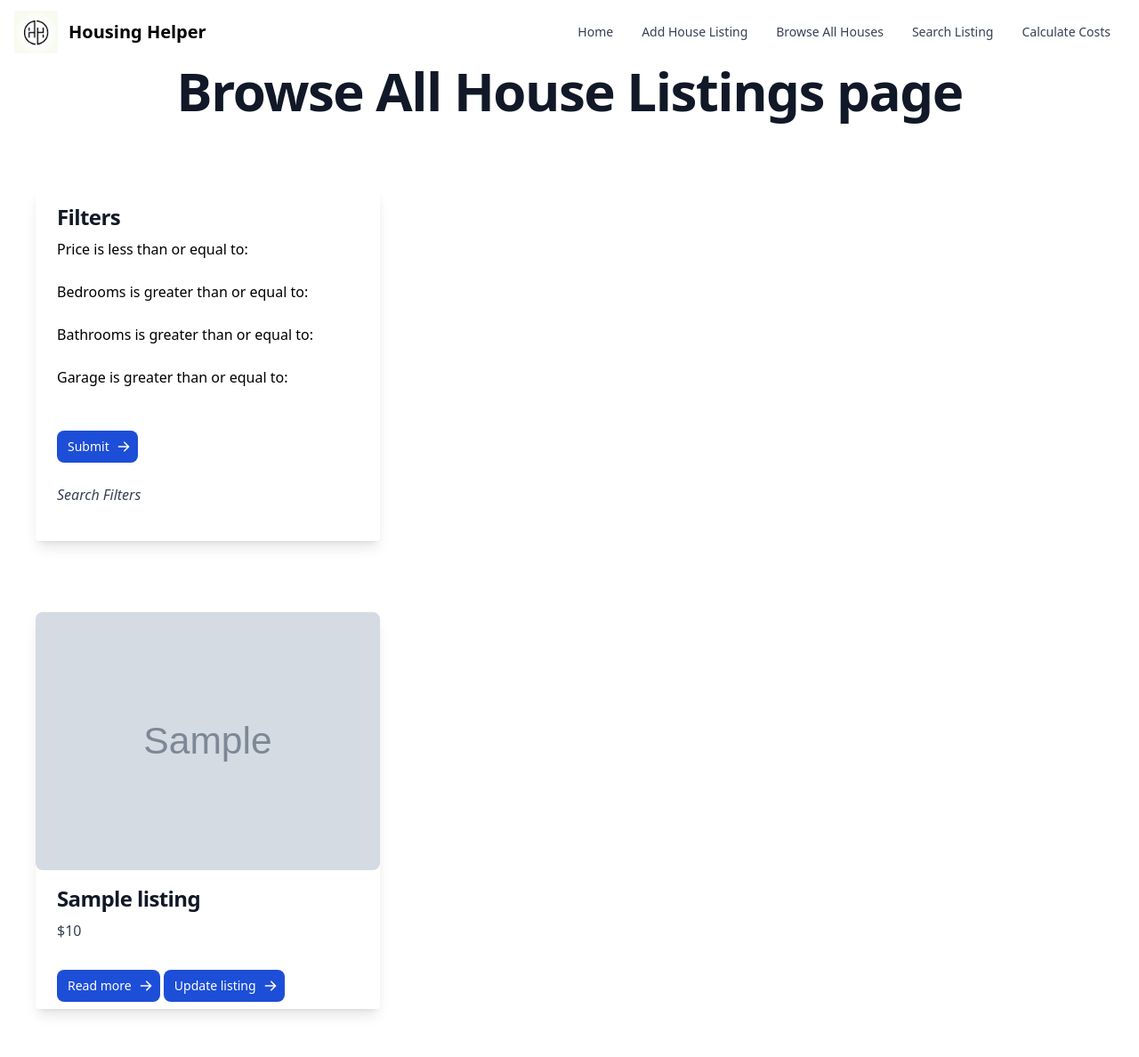
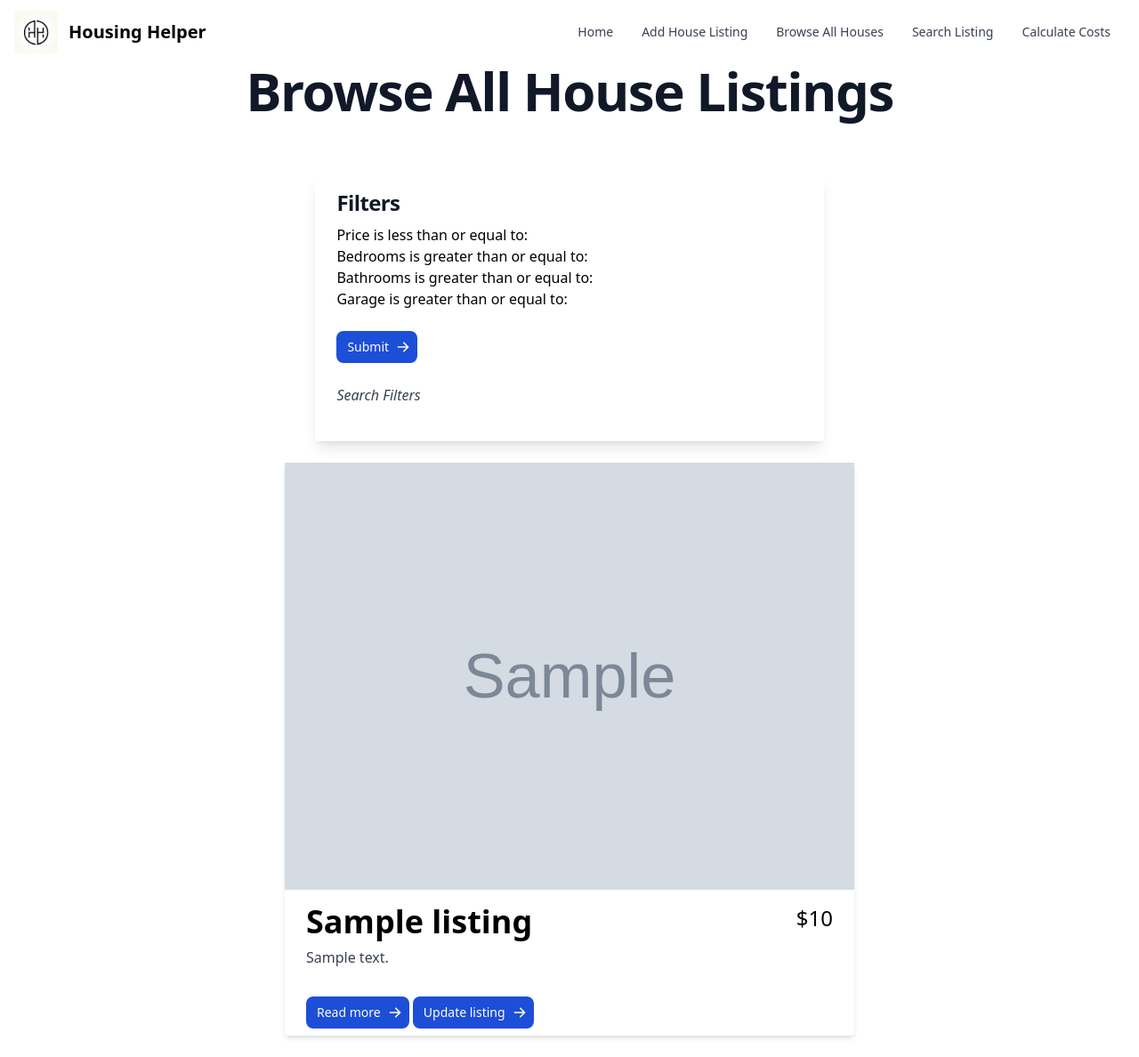
Before and after one commit to WSU-4110/HousingHelper, a Django app: page /browselisting/ in a window 1280 px wide. Shown: the whole page at 89% size. Before the commit the page ends 1141 px from the top, so only its background shows below. Run offline with Django 4.2, Linux system fonts and the light colour scheme; tables that the repository leaves empty hold one stand-in row (values such as "Sample post"); grey boxes marked "Sample" are stand-in pictures; parts of the project's set-up code (start-up, migrations or seed data) failed here and were passed over; some libraries are stand-ins or nearby versions.

Commit message:
minor changes

```diff
--- a/housinghelper/listings/templates/listings/browse_houses.html
+++ b/housinghelper/listings/templates/listings/browse_houses.html
@@ -5,11 +5,14 @@
 
 
 
-<h1 class="mb-4 text-4xl font-extrabold tracking-tight leading-none text-gray-900 md:text-5xl lg:text-6xl text-black-600 text-center">Browse All House Listings page</h1>
+<h1 class="mb-4 text-4xl font-extrabold tracking-tight leading-none text-gray-900 md:text-5xl lg:text-6xl text-black-600 text-center">Browse All House Listings</h1>
+
+<br>
 <br>
 
+<div class="flex justify-center">
 
-<div class="p-10 grid grid-cols-1 sm:grid-cols-1 md:grid-cols-3 lg:grid-cols-3 xl:grid-cols-3 gap-5">
+<div class="">
   <!--Card 1-->
 
   <div class="rounded overflow-hidden shadow-lg">
@@ -37,13 +40,7 @@
 
 </div>
 
-
-
-
-
-
-
-
+</div>
 
 
 
@@ -54,31 +51,24 @@
 {% for listings in listing_filter.qs  %}
 
 
+  <div class="flex justify-center">
+    <div class="w-1/2">
+      <div class="bg-white shadow-md rounded my-6">
+        <a href="{% url 'listing-detail' listings.pk %}"> <img class="w-full" src="{{ listings.image.url  }}" alt="Sunset in the mountains"></a>
+        <div class="px-6 py-4">
+          <div class="flow-root">
+            <a href="{% url 'listing-detail' listings.pk %}">
+              <div class="font-bold text-4xl mb-2 float-left">{{ listings.title }}</div>
+            </a>
 
-<div class="p-10 grid grid-cols-1 sm:grid-cols-1 md:grid-cols-3 lg:grid-cols-3 xl:grid-cols-3 gap-5">
-  <!--Card 1-->
+            <div class="text-2xl mb-2 text-right float-right">${{ listings.price }}</div>
 
-  <div class="rounded overflow-hidden shadow-lg">
-
-    <div class="max-w-4xl mx-auto">
-     {% if listings.image %}
-      <a href="{% url 'listing-detail' listings.pk %}"> <img  class="x1h-auto rounded-lg w-full h-100 object-cover"
-      src="{{ listings.image.url }}" alt="profile picture"> </a>
-      {%endif%}
           </div>
-
-
-
-    <div class="px-6 py-4">
-      <a href="{% url 'listing-detail' listings.pk %}">
-        <h5 class="mb-2 text-2xl font-bold tracking-tight text-gray-900 ">{{listings.title}}</h5>
-    </a>
           <p class="text-gray-700 text-base">
-        ${{listings.price}}
+            {{ listings.description }}
           </p>
         </div>
         <div class="px-6 pt-4 pb-2">
-
           <a href="{% url 'listing-detail' listings.pk %}" class="inline-flex items-center py-2 px-3 text-sm font-medium text-center text-white bg-blue-700 rounded-lg hover:bg-blue-800 focus:ring-4 focus:outline-none focus:ring-blue-300 dark:bg-blue-600 dark:hover:bg-blue-700 dark:focus:ring-blue-800">
             Read more
             <svg aria-hidden="true" class="ml-2 -mr-1 w-4 h-4" fill="currentColor" viewBox="0 0 20 20" xmlns="http://www.w3.org/2000/svg"><path fill-rule="evenodd" d="M10.293 3.293a1 1 0 011.414 0l6 6a1 1 0 010 1.414l-6 6a1 1 0 01-1.414-1.414L14.586 11H3a1 1 0 110-2h11.586l-4.293-4.293a1 1 0 010-1.414z" clip-rule="evenodd"></path></svg>
@@ -89,12 +79,8 @@
         </a>
         </div>
       </div>
-
     </div>
-
-
-
-
+  </div>
 
 
 
--- a/housinghelper/listings/templates/listings/listing.html
+++ b/housinghelper/listings/templates/listings/listing.html
@@ -11,6 +11,10 @@
 
 
 {% block content %}
+
+
+<!--Product page-->
+
 
 <h1>{{ listing }}</h1> <br> <h4>{{listing.choice}}</h4>
 <text>Price: ${{ listing.price }}</text> <br>
--- a/housinghelper/templates/navbar.html
+++ b/housinghelper/templates/navbar.html
@@ -26,7 +26,7 @@
             <a href="{% url 'home' %}" class="block py-2 pr-4 pl-3 text-gray-700 rounded hover:bg-gray-100 md:hover:bg-transparent md:border-0 md:hover:text-blue-700 md:p-0 dark:text-gray-400 md:dark:hover:text-white dark:hover:bg-gray-700 dark:hover:text-white md:dark:hover:bg-transparent">Search Listing</a>
           </li>
           <li>
-            <a href="#" class="block py-2 pr-4 pl-3 text-gray-700 rounded hover:bg-gray-100 md:hover:bg-transparent md:border-0 md:hover:text-blue-700 md:p-0 dark:text-gray-400 md:dark:hover:text-white dark:hover:bg-gray-700 dark:hover:text-white md:dark:hover:bg-transparent">Calculate Costs</a>
+            <a href="{% url 'calcmortgage' %}" class="block py-2 pr-4 pl-3 text-gray-700 rounded hover:bg-gray-100 md:hover:bg-transparent md:border-0 md:hover:text-blue-700 md:p-0 dark:text-gray-400 md:dark:hover:text-white dark:hover:bg-gray-700 dark:hover:text-white md:dark:hover:bg-transparent">Calculate Costs</a>
           </li>
         </ul>
       </div>
```
Also changed, not shown: housinghelper/listings/templates/listings/index.html (+0 -13 lines). Lines whose indentation alone changed are shown as unchanged.
